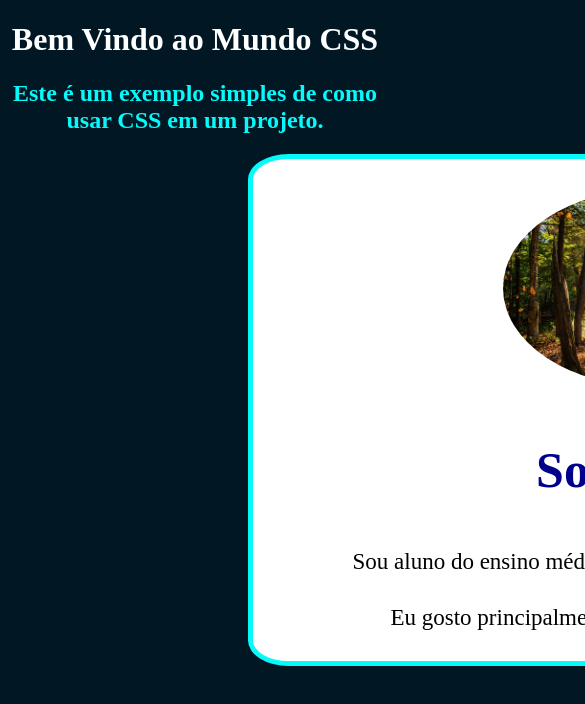
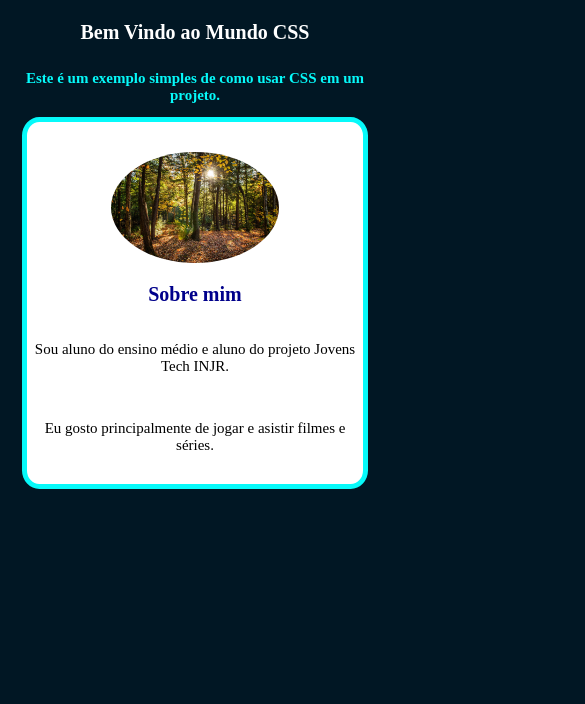
Before and after one commit to AlbertoCassiano/Tarefa-CSS-02, a plain HTML site: page index.html in a window 390 px wide. Shown: the top 704 px of the page, 585 px wide, since content can reach past the window. Drawn offline with Linux system fonts and the light colour scheme.

Commit message:
coloquei responsividade

```diff
--- a/stylle.css
+++ b/stylle.css
@@ -11,7 +11,10 @@ border-radius: 5%;
 border: 5px solid #06FAFA;
 width: 800px;
 background-color: #FFFF;
-margin-left: 240px;
+
+display: flex;
+flex-direction: column;
+align-items: center;
 }
 #sobremim {
     color:  darkblue;
@@ -25,10 +28,44 @@ margin-left: 240px;
 }
 #corpo {
     background-color:   #011724;
+    align-items: center;
+    display: flex;
+    flex-direction: column;
 }
 #imagem {
 margin-top: 30px;
-margin-left: 250px;
+
 width: 300px;
 border-radius: 100%;
 }
+
+@media (max-width:1050px) {
+ #caixa {
+    width:90%;
+    }
+}
+@media (max-width:600px) {
+#titulo{
+    font-size: 30px;
+}
+#subtitulo{
+font-size: 20px;
+}
+}
+@media (max-width: 480px){
+#imagem{
+width: 50%;
+}
+#titulo {
+font-size: 20px;
+}
+#subtitulo{
+font-size: 15px;
+}
+#sobremim{
+    font-size: 20px;
+}
+.apresentacao{
+    font-size: 15px;
+}
+    }
```
